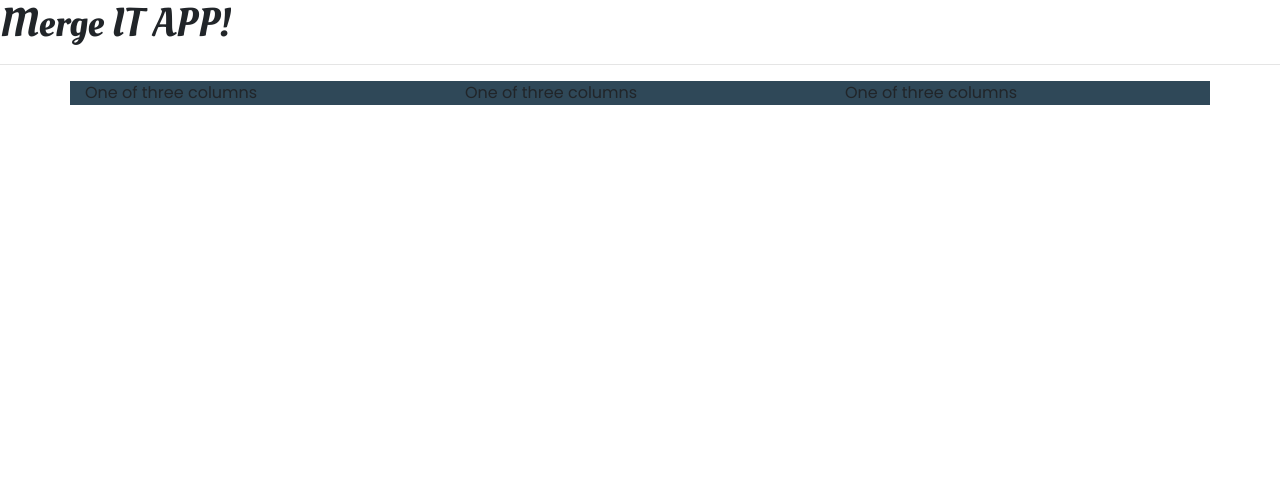
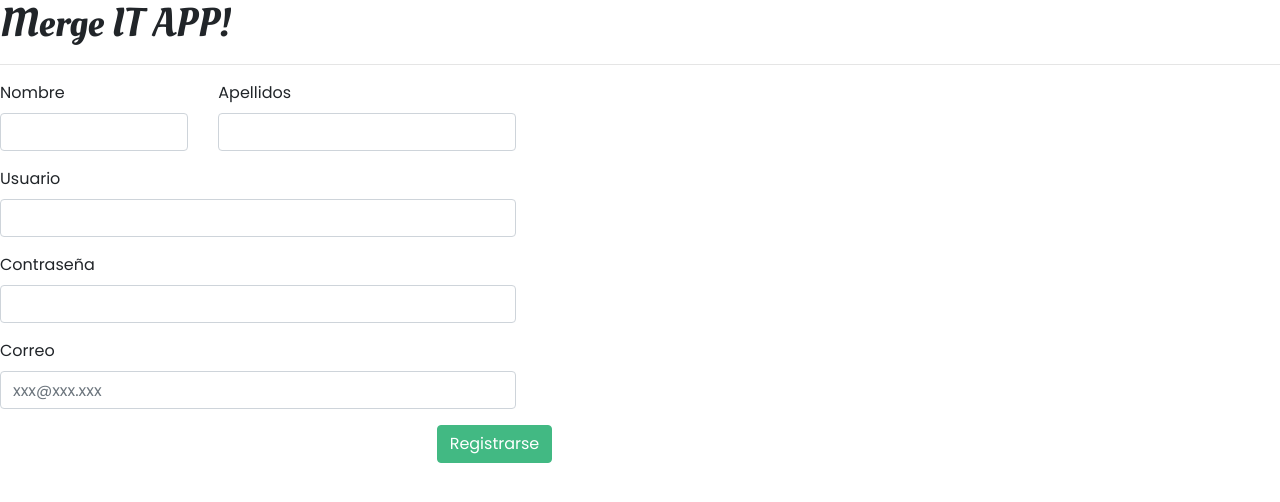
Before and after one commit to TwoDevsInc/MergeIt-FE, an Angular app: page / in a window 1280 px wide. Shown: the top 502 px of the page. Built offline with nearby package versions, Linux system fonts and the light colour scheme.

Commit message:
creado formulario de registro

```diff
--- a/angular.json
+++ b/angular.json
@@ -1,5 +1,8 @@
 {
   "$schema": "./node_modules/@angular/cli/lib/config/schema.json",
+  "cli": {
+    "analytics": false
+  },
   "version": 1,
   "newProjectRoot": "projects",
   "projects": {
--- a/src/app/app.component.html
+++ b/src/app/app.component.html
@@ -2,7 +2,9 @@
 
 <hr>
 
-<div class="container bg-dark">
+<register></register>
+
+<!-- <div class="container bg-dark">
     <div class="row">
       <div class="col-sm">
         One of three columns
@@ -14,4 +16,4 @@
         One of three columns
       </div>
     </div>
-  </div>
+  </div> -->
--- a/src/app/auth/components/register/register.component.html
+++ b/src/app/auth/components/register/register.component.html
@@ -1 +1,39 @@
-<p>register works!</p>
+<form>
+  <div class="form-group row">
+    <div class="col-2">
+      <label for="text3" class="form-label">Nombre</label>
+      <input id="text3" name="text3" type="text" class="form-control">
+    </div>
+
+    <div class="col-3">
+      <label for="text4" class="form-label">Apellidos</label>
+      <input id="text4" name="text4" type="text" class="form-control">
+    </div>
+  </div>
+  <div class="form-group row">
+
+    <div class="col-5">
+      <label for="text1" class="form-label">Usuario</label>
+      <input id="text1" name="text1" type="text" class="form-control">
+    </div>
+  </div>
+  <div class="form-group row">
+
+    <div class="col-5">
+      <label for="text2" class="form-label">Contraseña</label>
+      <input id="text2" name="text2" type="text" class="form-control">
+    </div>
+  </div>
+  <div class="form-group row">
+
+    <div class="col-5">
+      <label for="text" class="form-label">Correo</label>
+      <input id="text" name="text" placeholder="xxx@xxx.xxx" type="text" class="form-control">
+    </div>
+  </div>
+  <div class="form-group row">
+    <div class="offset-4 col-5">
+      <button name="submit" type="submit" class="btn btn-primary">Registrarse</button>
+    </div>
+  </div>
+</form>
```
Also changed, not shown: 1 other file (tests, documents, lock files or other folders).
